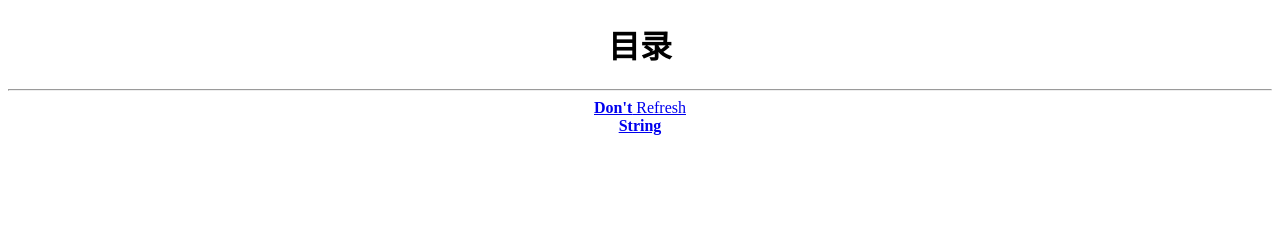
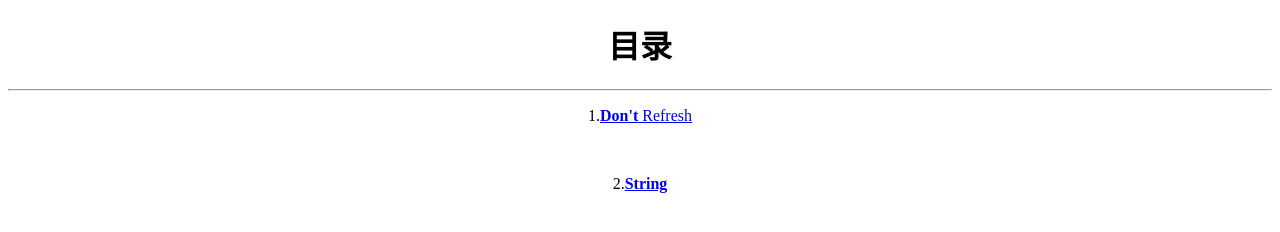
Before and after one commit to Language-Changer/Language-Changer.github.io, a plain HTML site: page toys/index.html in a window 1280 px wide. Drawn offline with Linux system fonts and the light colour scheme.

Commit message:
Update index.html

```diff
--- a/toys/index.html
+++ b/toys/index.html
@@ -8,9 +8,9 @@
         <center>
             <h1>目录</h1>
             <hr />
-            <a href="./don't_refresh/"><strong>Don't</strong>&nbsp;Refresh</a></li>
+            <p>1.<a href="./don't_refresh/"><strong>Don't</strong>&nbsp;Refresh</a></li></p>
             <br />
-            <a href="./particles/demo/"><strong>String</a></li>
+            <p>2.<a href="./particles/demo/"><strong>String</a></li></p>
         </center>
     </body>
 </html>
```
